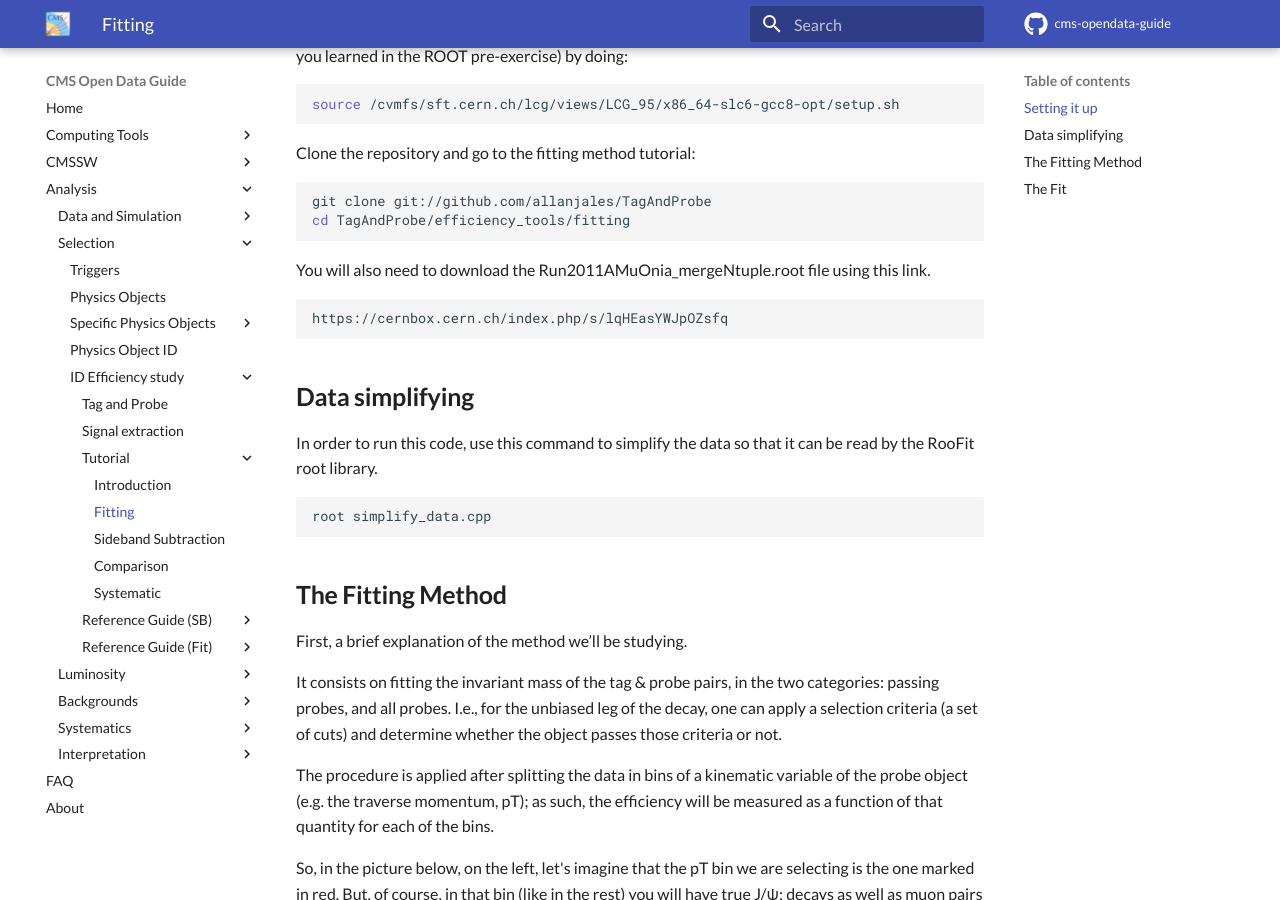
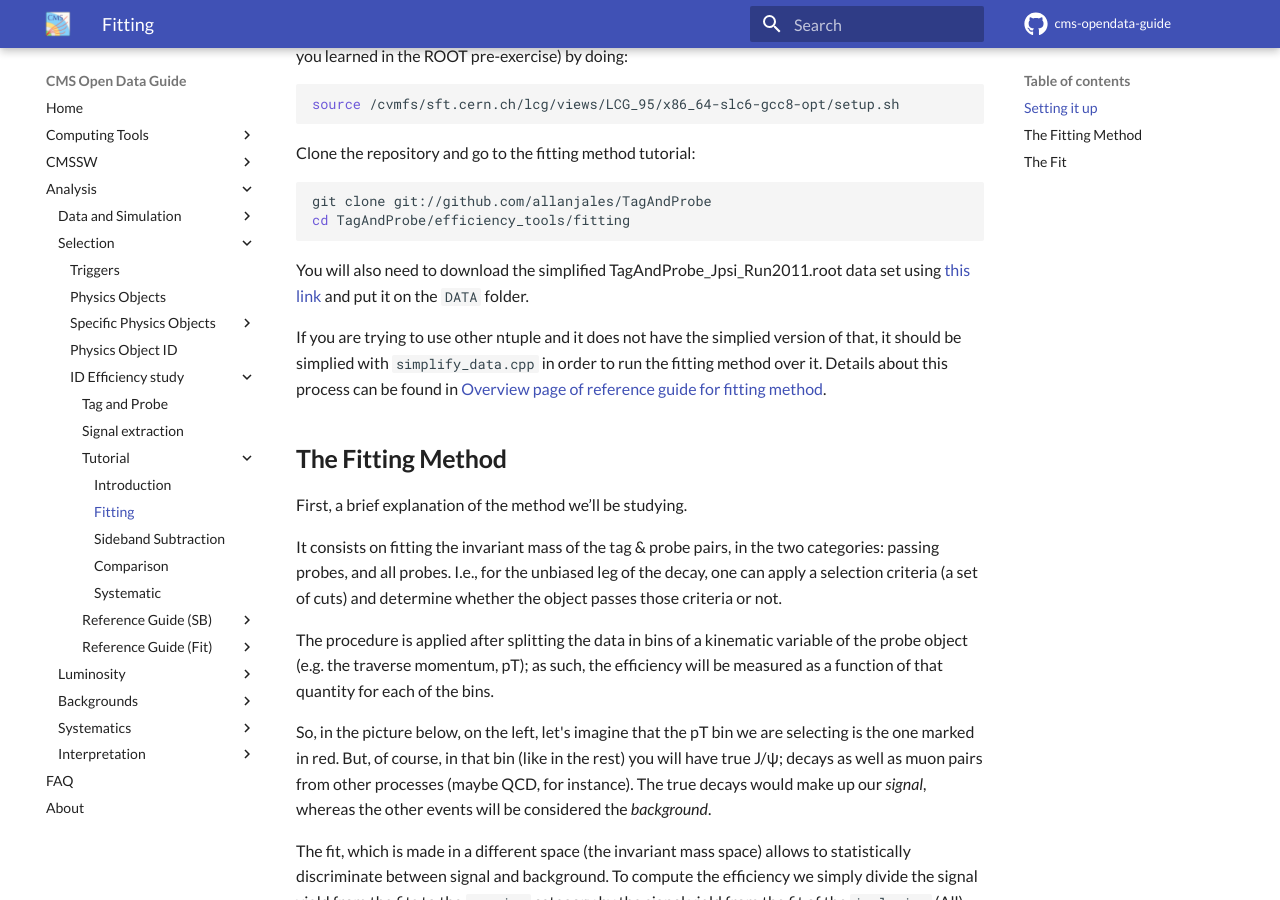
Before and after one commit to cernopendata/cms-opendata-guide, an MkDocs documentation site: the page built from docs/analysis/selection/idefficiencystudy/tutorial/02-fitting.md, in a window 1280 px wide and 900 px high, scrolled down 425 px. Built offline with MkDocs 1.6.1 and Material for MkDocs 9.7.7, drawn with Linux system fonts in a browser that asks for light colours; comment, search, counter and statistics services are not loaded.

Commit message:
Info about how to get the ntuples

````diff
--- a/docs/analysis/selection/idefficiencystudy/tutorial/02-fitting.md
+++ b/docs/analysis/selection/idefficiencystudy/tutorial/02-fitting.md
@@ -19,19 +19,9 @@ git clone git://github.com/allanjales/TagAndProbe
 cd TagAndProbe/efficiency_tools/fitting
 ```
 
-You will also need to download the Run2011AMuOnia_mergeNtuple.root file using this link.
+You will also need to download the simplified TagAndProbe_Jpsi_Run2011.root data set using [this link](https://cernbox.cern.ch/index.php/s/lqHEasYWJpOZsfq) and put it on the `DATA` folder.
 
-```sh
-https://cernbox.cern.ch/index.php/s/lqHEasYWJpOZsfq
-```
-
-## Data simplifying
-
-In order to run this code, use this command to simplify the data so that it can be read by the RooFit root library.
-
-```sh
-root simplify_data.cpp
-```
+If you are trying to use other ntuple and it does not have the simplied version of that, it should be simplied with `simplify_data.cpp` in order to run the fitting method over it. Details about this process can be found in [Overview page of reference guide for fitting method](../../fittingreferenceguide/overview#simplify_datacpp).
 
 ## The Fitting Method
 
````
Also changed, not shown: docs/analysis/selection/idefficiencystudy/fittingreferenceguide/overview.md (+3 -1 lines), docs/analysis/selection/idefficiencystudy/sidebandreferenceguide/macro.md (+3 -0 lines).
